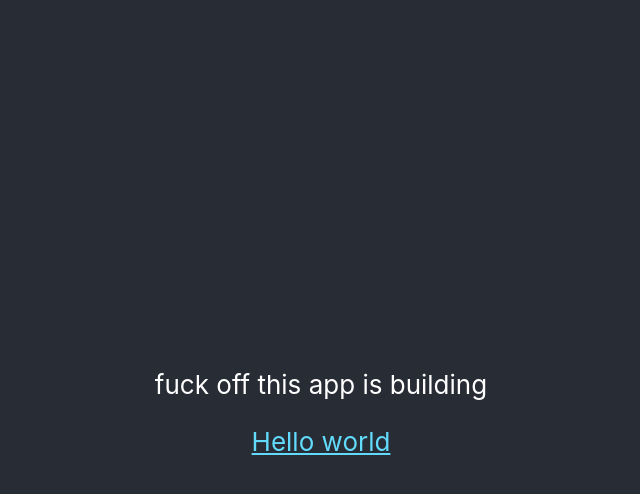
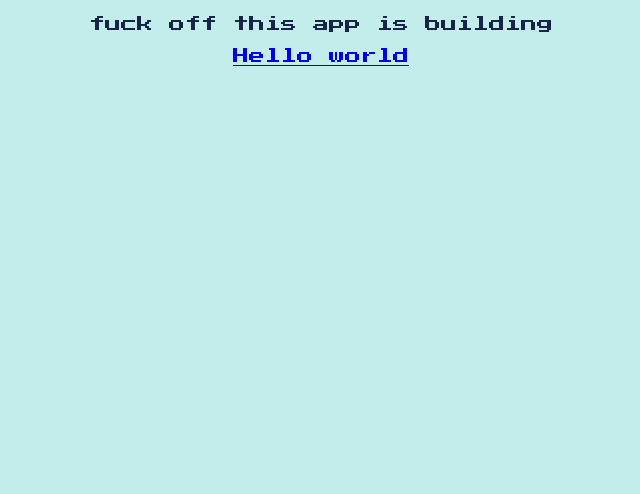
Before and after one commit to kyledahl201/react-pokedex, a React (Create React App) app in the folder pokedex/: page / in a window 1280 px wide. Shown: the top 494 px of the page, without its empty margins (319-959 px from the left). Built offline with nearby package versions, Linux system fonts and the light colour scheme.

Commit message:
adding styles

```diff
--- a/pokedex/public/index.html
+++ b/pokedex/public/index.html
@@ -5,10 +5,7 @@
     <link rel="icon" href="char.ico" />
     <meta name="viewport" content="width=device-width, initial-scale=1" />
     <meta name="theme-color" content="#000000" />
-    <meta
-      name="description"
-      content="Kyle's dope Pokedex"
-    />
+    <meta name="description" content="Kyle's dope Pokedex" />
     <link rel="apple-touch-icon" href="%PUBLIC_URL%/logo192.png" />
     <!--
       manifest.json provides metadata used when your web app is installed on a
@@ -25,7 +22,10 @@
       Learn how to configure a non-root public URL by running `npm run build`.
     -->
     <title>Pokedex</title>
-        <link href="https://fonts.googleapis.com/css2?family=Press+Start+2P&display=swap" rel="stylesheet">
+    <link
+      href="https://fonts.googleapis.com/css2?family=Press+Start+2P&display=swap"
+      rel="stylesheet"
+    />
   </head>
   <body>
     <noscript>You need to enable JavaScript to run this app.</noscript>
--- a/pokedex/src/components/App.css
+++ b/pokedex/src/components/App.css
@@ -1,38 +1,13 @@
-.App {
-  text-align: center;
+body {
+	background-color: #c3edea;
+	color: #162447;
+	font-family: 'Press Start 2P', cursive;
 }
 
-.App-logo {
-  height: 40vmin;
-  pointer-events: none;
+.App {
+	text-align: center;
 }
 
-@media (prefers-reduced-motion: no-preference) {
-  .App-logo {
-    animation: App-logo-spin infinite 20s linear;
-  }
+h1 {
+	font-size: 57px;
 }
-
-.App-header {
-  background-color: #282c34;
-  min-height: 100vh;
-  display: flex;
-  flex-direction: column;
-  align-items: center;
-  justify-content: center;
-  font-size: calc(10px + 2vmin);
-  color: white;
-}
-
-.App-link {
-  color: #61dafb;
-}
-
-@keyframes App-logo-spin {
-  from {
-    transform: rotate(0deg);
-  }
-  to {
-    transform: rotate(360deg);
-  }
-}
```
